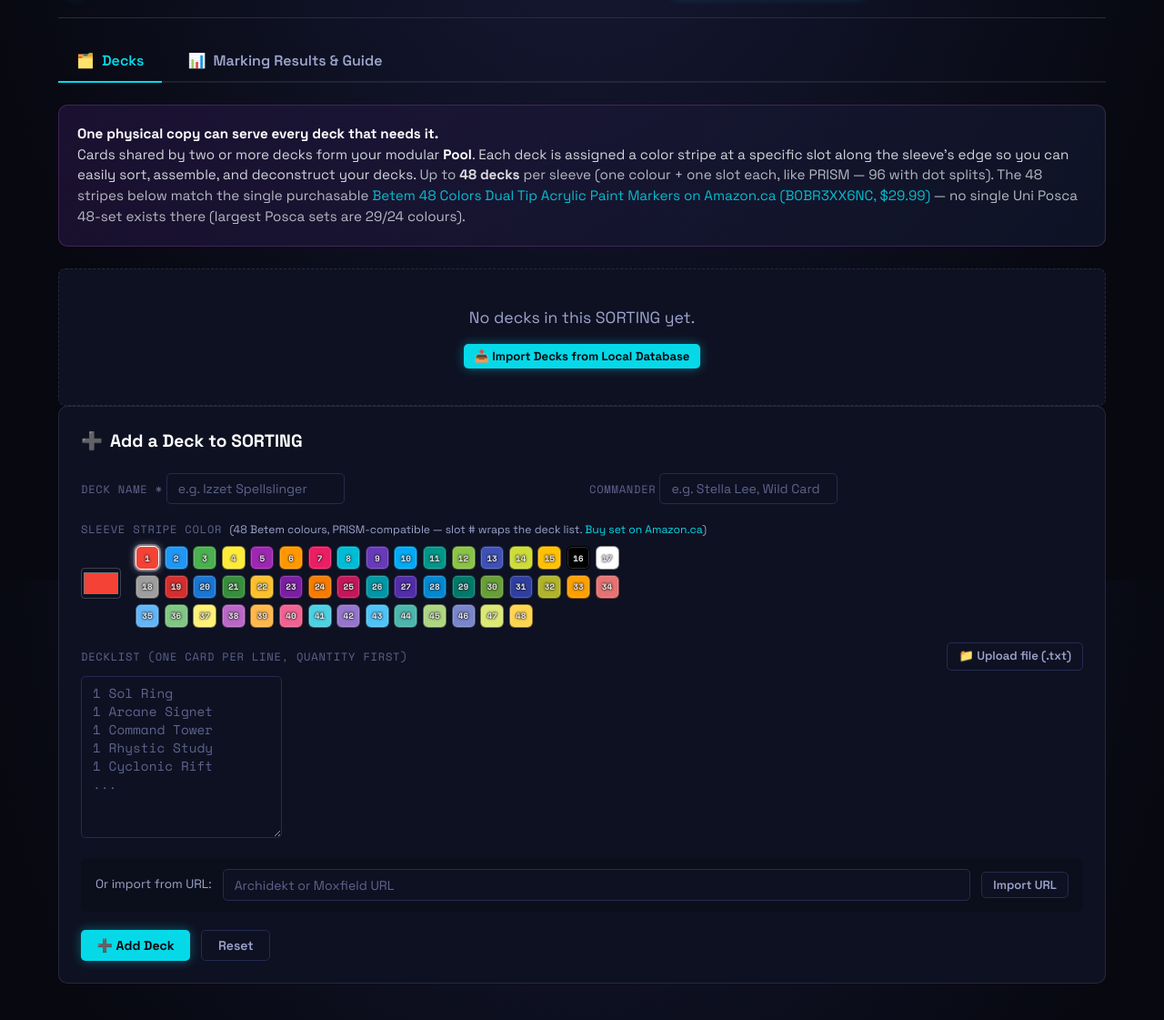
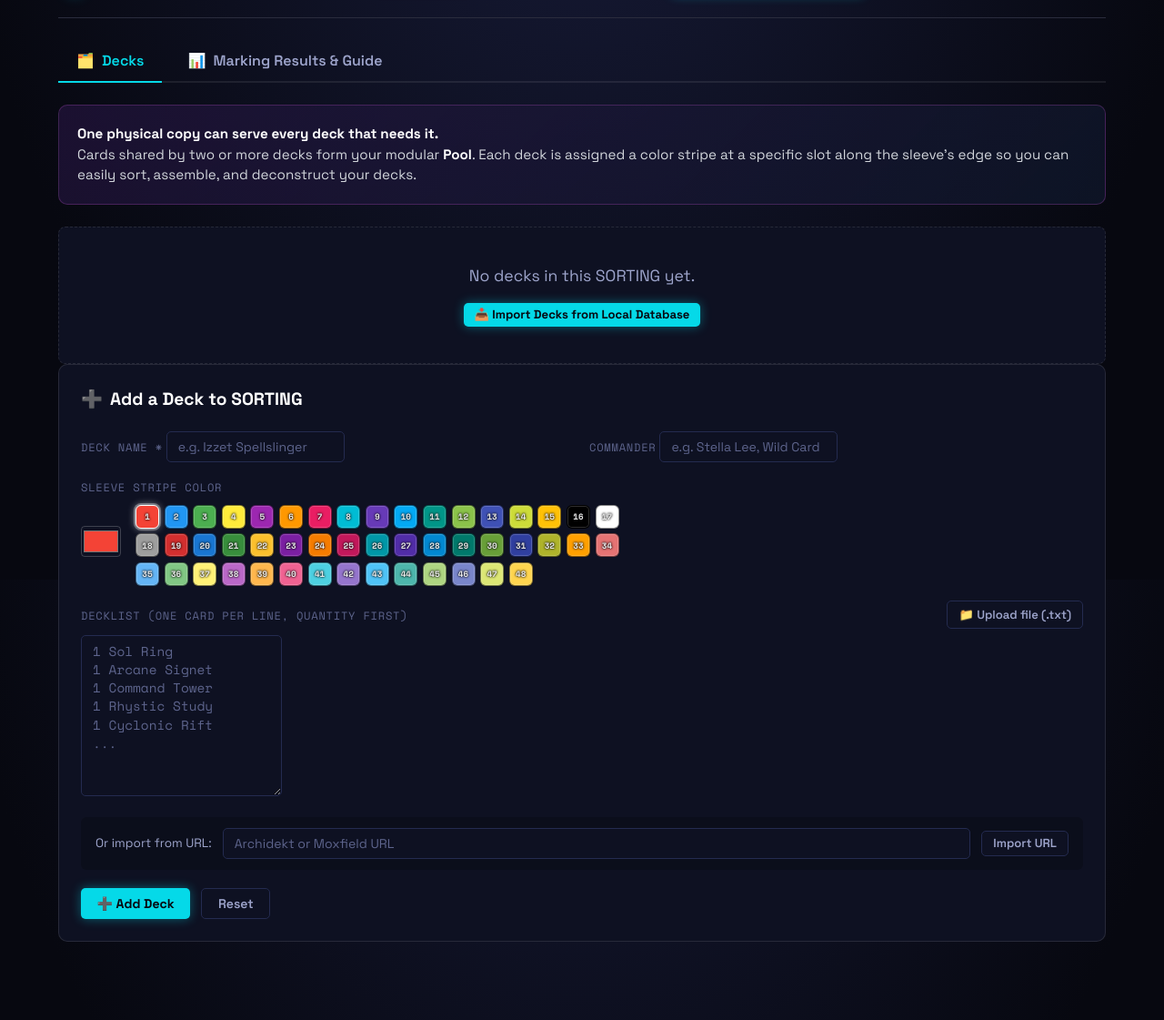
Before and after one commit to WeAreWorking/mtg-collection, a Flask app: page /build in a window 1280 px wide. Shown: the part 163-1284 px from the top of the page at 91% size. Run offline with Flask 3, Linux system fonts and the light colour scheme.

Commit message:
updated to remove the clutter from the sorting section
Moved information on paint markers to readme instead of on the page itself

```diff
--- a/app/routes.py
+++ b/app/routes.py
@@ -934,10 +934,7 @@ def api_sorting_sync_data():
     deck_list = []
 
     # Palette of 48 distinctive colours for SORTING sleeve marking
-    # (PRISM-compatible: one colour + one slot per deck, up to 48 decks).
-    # Tuned to the Betem 48 Colors Dual Tip set on Amazon.ca (B0BR3XX6NC,
-    # $29.99, In Stock) — no single Uni Posca 48/52 set exists there
-    # (largest single Posca sets are PC-5M 29 / PC-3M 24). Metallics avoided.
+    # (one colour + one slot per deck, up to 48 decks per sleeve).
     # Order interleaves hue families so sequentially-synced decks differ.
     default_colors = [
         '#F44336', '#2196F3', '#4CAF50', '#FFEB3B', '#9C27B0', '#FF9800',
--- a/app/static/sorting.js
+++ b/app/static/sorting.js
@@ -8,19 +8,9 @@ const SORTING_STORAGE_KEY = 'sorting_decks_data_v1';
 const SORTING_MARKED_KEY = 'sorting_marked_cards_v1';
 const SORTING_NAME_KEY = 'sorting_active_name_v1';
 
-// Official SORTING Palette — 48 colours (PRISM-compatible, up to 48 decks)
-// PRISM ("One Card. Every Deck.") holds 48 colour slots / decks per sleeve
-// (96 with dot splits). No single Uni Posca 48/52 set exists on Amazon.ca
-// (largest single Posca sets are PC-5M 29 / PC-3M 24), so this palette is
-// tuned to a single purchasable 48-colour set instead:
-// Betem 48 Colors Dual Tip Acrylic Paint Markers (Amazon.ca ASIN B0BR3XX6NC,
-// $29.99, In Stock, 20.9k reviews, 1mm fine + 1-5mm round cotton nibs —
-// fine tip suits thin sleeve stripes; Artecho 48 B0D8NGYP76 is the
-// same-format alternative). Colours are the generic vivid + pastel/shade
-// + black/white/grey range that set provides (metallics avoided, as in
-// PRISM guidance, since they rub off inner sleeves).
-// Order interleaves hue families so sequentially-owned decks get
-// maximally distinct colours.
+// Official SORTING Palette — 48 colours (up to 48 decks per sleeve,
+// 96 with half-marks). Order interleaves hue families so
+// sequentially-owned decks get maximally distinct colours.
 const SORTING_PALETTE = [
   '#F44336', // Red
   '#2196F3', // Blue
@@ -234,7 +224,7 @@ function sortingPaletteColor(deckIndex) {
 function renderColorSwatches() {
   const container = document.getElementById('sorting-swatches-container');
   if (!container) return;
-  // Show slot numbers (PRISM: 1–48) so auto-assigned stripes can be found fast.
+  // Show slot numbers (1–48) so auto-assigned stripes can be found fast.
   container.innerHTML = SORTING_PALETTE.map((color, idx) => `
     <div class="sorting-color-swatch ${idx === 0 ? 'active' : ''}"
          style="background: ${color};"
@@ -352,7 +342,7 @@ function handleAddDeck(e) {
   }
 
   if (sortingState.decks.length + 1 > SORTING_PALETTE.length) {
-    alert(`SORTING holds up to ${SORTING_PALETTE.length} distinct stripe colours (PRISM physical limit, 48 / 96 with dot splits). Deck ${(sortingState.decks.length + 1)} will reuse colour ${sortingPaletteColor(sortingState.decks.length)} — consider dot-split marking or a second sleeve set.`);
+    alert(`SORTING holds up to ${SORTING_PALETTE.length} distinct stripe colours. Deck ${(sortingState.decks.length + 1)} will reuse colour ${sortingPaletteColor(sortingState.decks.length)} — consider half-mark (dot-split) marking or a second sleeve set.`);
   }
 
   const parsedCards = parseRawDecklist(rawList);
@@ -478,7 +468,7 @@ function updateHeaderDeckCount() {
     const limit = SORTING_PALETTE.length;
     tag.textContent = `${count} / ${limit} deck${count !== 1 ? 's' : ''}`;
     tag.title = count > limit
-      ? `SORTING holds ${limit} distinct stripe colours (PRISM physical limit: 48, 96 with dot splits). Colours repeat beyond ${limit}.`
+      ? `SORTING holds ${limit} distinct stripe colours. Colours repeat beyond ${limit}.`
       : `${count} deck${count !== 1 ? 's' : ''} of ${limit} stripe colours`;
   }
 }
@@ -521,7 +511,7 @@ function renderDecksList() {
         </div>
       `).join('')}
     </div>
-    ${sortingState.decks.length > SORTING_PALETTE.length ? `<p class="form-hint" style="margin-top:0.5rem;">⚠️ ${sortingState.decks.length - SORTING_PALETTE.length} deck(s) beyond ${SORTING_PALETTE.length} colours reuse a stripe — PRISM uses dot splits (half-marks) to reach 96 on the same sleeve. Keep this list to ${SORTING_PALETTE.length} or mark the extras as dot splits.</p>` : ''}
+    ${sortingState.decks.length > SORTING_PALETTE.length ? `<p class="form-hint" style="margin-top:0.5rem;">⚠️ ${sortingState.decks.length - SORTING_PALETTE.length} deck(s) beyond ${SORTING_PALETTE.length} colours reuse a stripe. Keep this list to ${SORTING_PALETTE.length} or mark the extras as half-marks (dot splits).</p>` : ''}
   `;
 }
 
--- a/app/templates/sorting.html
+++ b/app/templates/sorting.html
@@ -45,7 +45,6 @@
       <div class="sorting-callout-text">
         <strong>One physical copy can serve every deck that needs it.</strong><br />
         Cards shared by two or more decks form your modular <strong>Pool</strong>. Each deck is assigned a color stripe at a specific slot along the sleeve's edge so you can easily sort, assemble, and deconstruct your decks.
-        <span style="opacity:0.85;">Up to <strong>48 decks</strong> per sleeve (one colour + one slot each, like PRISM — 96 with dot splits). The 48 stripes below match the single purchasable <a href="https://www.amazon.ca/dp/B0BR3XX6NC" target="_blank" rel="noopener">Betem 48 Colors Dual Tip Acrylic Paint Markers on Amazon.ca (B0BR3XX6NC, $29.99)</a> — no single Uni Posca 48-set exists there (largest Posca sets are 29/24 colours).</span>
       </div>
     </div>
 
@@ -71,7 +70,7 @@
         </div>
 
         <div class="form-row" style="margin-bottom: 1rem;">
-          <label class="form-label">Sleeve Stripe Color <span style="text-transform:none; letter-spacing:0; font-family:var(--font-sans); color:var(--text-muted);">(48 Betem colours, PRISM-compatible — slot # wraps the deck list. <a href="https://www.amazon.ca/dp/B0BR3XX6NC" target="_blank" rel="noopener">Buy set on Amazon.ca</a>)</span></label>
+          <label class="form-label">Sleeve Stripe Color</label>
           <div style="display: flex; align-items: center; gap: 1rem; flex-wrap: wrap;">
             <input type="color" id="deck-color-input" value="#F44336" style="width: 44px; height: 34px; border: 1px solid rgba(255,255,255,0.2); border-radius: 4px; cursor: pointer; background: transparent;" />
             <div id="sorting-swatches-container" class="sorting-color-swatches"></div>
```
Also changed, not shown: PROJECT_OVERVIEW.md (+1 -1 lines), README.md.
